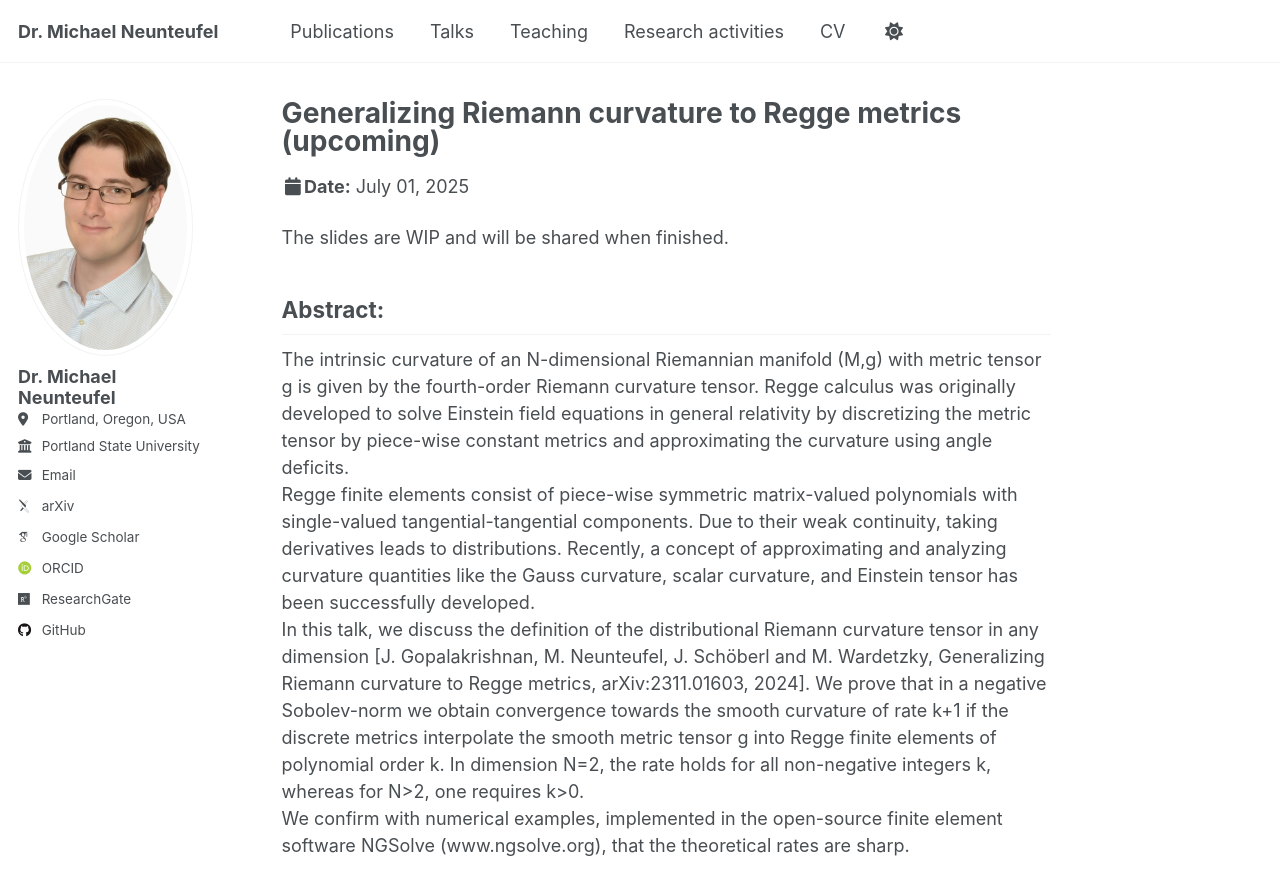
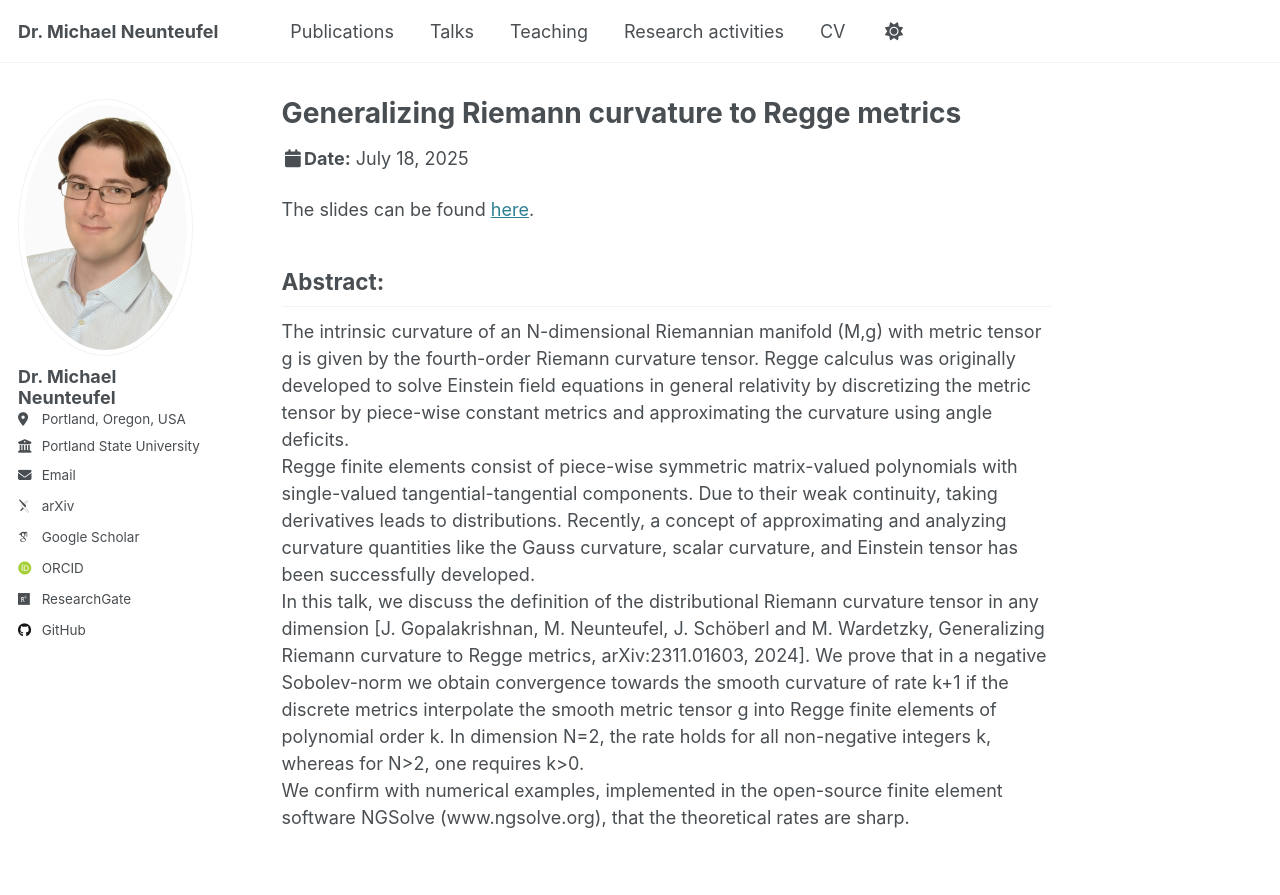
Before and after one commit to MichaelNeunteufel/michaelneunteufel.github.io, a Jekyll site: the page built from _talks/2025-07-18-ICOSAHOM.md, in a window 1280 px wide and 900 px high. Shown: the top 895 px of the window. Built offline with Jekyll 4.4.1, drawn with Linux system fonts in a browser that asks for light colours; some web fonts are replaced.

Commit message:
small updates

```diff
--- a/_data/cv.json
+++ b/_data/cv.json
@@ -109,7 +109,7 @@
   "languages": [
     {
       "language": "German",
-      "fluency": "mother tongue"
+      "fluency": "first language"
     },
     {
       "language": "English",
--- a/_talks/2025-07-00-ICOSAHOM.md
+++ b/_talks/2025-07-18-ICOSAHOM.md
@@ -1,15 +1,15 @@
 ---
-title: "Generalizing Riemann curvature to Regge metrics (upcoming)"
+title: "Generalizing Riemann curvature to Regge metrics"
 collection: talks
 type: "Talk"
-permalink: /talks/2025-07-00-ICOSAHOM
+permalink: /talks/2025-07-18-ICOSAHOM
 venue: "ICOSAHOM 2025"
-date: 2025-07-01
+date: 2025-07-18
 location: "Montreal, Canada"
 ---
 
 
-The slides are WIP and will be shared when finished.
+The slides can be found [here](http://michaelneunteufel.github.io/files/talks/presentation_icosahom25_neunteufel.pdf).
 
 
 <h2>Abstract:</h2>
--- a/markdown_generator/citations.csv
+++ b/markdown_generator/citations.csv
@@ -32,3 +32,4 @@ https://doi.org/10.1016/j.cma.2023.116494,,,,,2024,Adam Sky and Michael Neunteuf
 ,,,,jun,2022,"Gopalakrishnan, Jay and Neunteufel, Michael and Sch{\""o}berl, Joachim and Wardetzky, Max",Analysis of curvature approximations via covariant curl and incompatibility for Regge metrics,,,,,,"Oberwolfach, Germany",,https://www.mfo.de/occasion/2225/www_view,,"Oberwolfach: Hilbert Complexes: Analysis, Applications, and Discretizations",,
 ,,,,jan,2021,"Neunteufel, Michael and Pechstein, Astrid and Sch{\""o}berl, Joachim",Mixed Finite Element Methods for Nonlinear Elasticity and Shells,,,,,,"Oberwolfach, Germany",,https://www.mfo.de/occasion/2102/www_view,,Oberwolfach: Workshop on Nonstandard Finite Element Methods,,
 10.48550/arXiv.2506.03276,arXiv,2506.03276,arXiv:2506.03276,June,2025,"Gopalakrishnan, Jay and Neunteufel, Michael",Guided Modes of Helical Waveguides,,,,,,,,,,,,
+10.48550/arXiv.2507.17928,arXiv,2507.17928,arXiv:2507.17928,July,2025,"Li, Jichun and Neunteufel, Michael and Zhu, Li",A Novel Finite Element Method for Simulating Surface Plasmon Polaritons on Complex Graphene Sheets,,,,,,,,,,,,
```
Also changed, not shown: _pages/about.md (+1 -1 lines), _publications/2025-LNZ-A-Novel-Fi.md (added, +12 -0 lines), _talks/2024-11-21-SC.md (+3 -0 lines), _talks/2025-07-00-GMSPD.md (deleted, +0 -12 lines), _talks/2025-07-21-GMSPD.md (added, +16 -0 lines), files/bibtex/liNovelFiniteElement2025.bib (added, +10 -0 lines), markdown_generator/my_bib.bib (+16 -0 lines), 1 other file.
